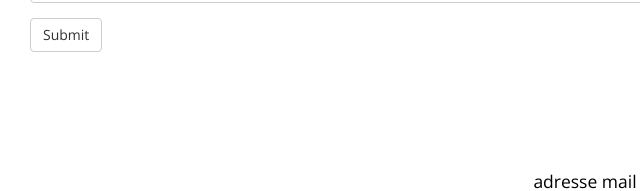
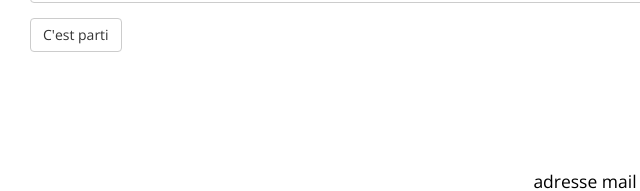
Before and after one commit to raphhu/maraudesV1, a website: page client/contact.html in a window 1280 px wide. Shown: the part 1276-1467 px from the top of the page, 55-695 px from the left. Drawn offline with nearby package versions, Linux system fonts and the light colour scheme.

Commit message:
submit button

```diff
--- a/client/contact.html
+++ b/client/contact.html
@@ -129,7 +129,7 @@
                             </div>
                             <div class="form-group col-lg-12">
                                 <input type="hidden" name="save" value="contact">
-                                <button type="submit" class="btn btn-default">Submit</button>
+                                <button type="submit" class="btn btn-default">C'est parti</button>
                             </div>
                         </div>
                     </form>
```
